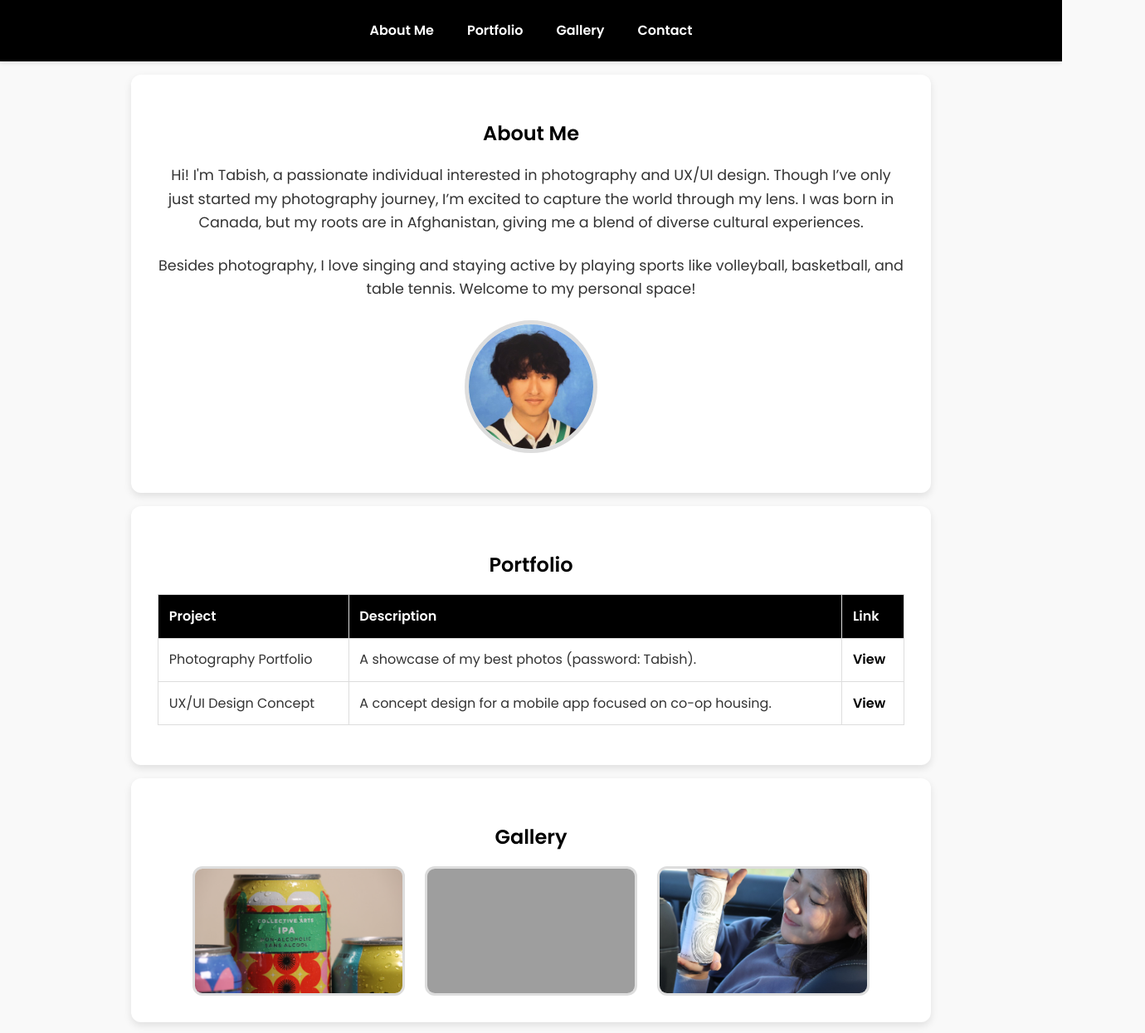
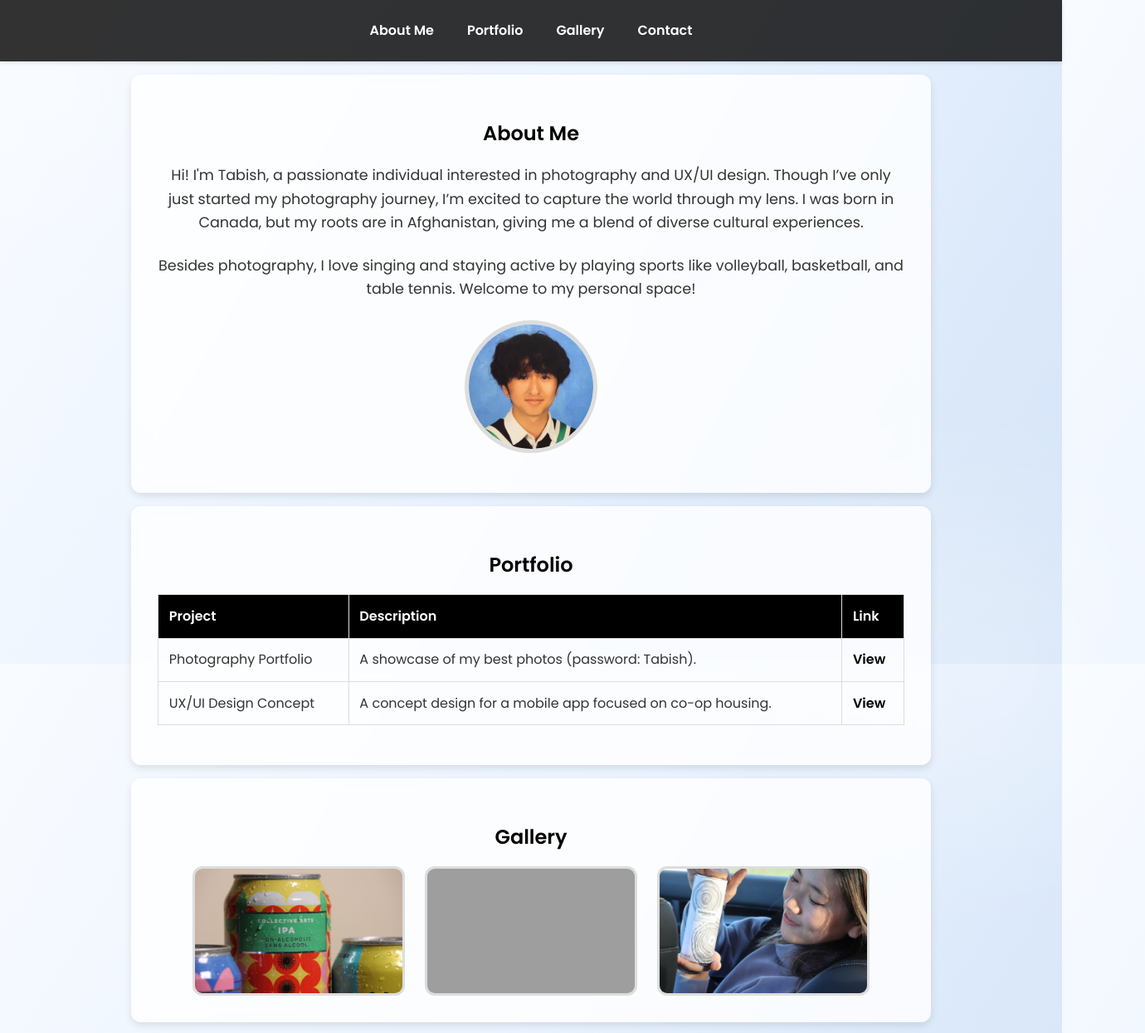
Before and after one commit to tnazary/Final-Project, a plain HTML site: page index.html in a window 1280 px wide. Shown: the top 1245 px of the page at 83% size, 1380 px wide, since content can reach past the window. Drawn offline with Linux system fonts and the light colour scheme; grey boxes are pictures that could not be loaded.

Commit message:
background and stuff

```diff
--- a/index.html
+++ b/index.html
@@ -14,7 +14,10 @@
         margin: 0;
         padding: 0;
         line-height: 1.6;
-        background-color: #f9f9f9;
+        background: linear-gradient(120deg, #f8fbff, #eaf3ff, #d3e3f7);
+        background-attachment: fixed;
+        background-size: cover;
+        background-position: center;
         color: #333;
       }
 
@@ -23,11 +26,14 @@
       }
 
       header {
-        background-color: #000;
+        background: rgba(0, 0, 0, 0.8);
         color: white;
         padding: 1.5rem 0;
         text-align: center;
         box-shadow: 0 2px 5px rgba(0, 0, 0, 0.1);
+        position: sticky;
+        top: 0;
+        z-index: 1000;
       }
 
       nav ul {
@@ -50,7 +56,7 @@
       }
 
       nav ul li a:hover {
-        color: #888;
+        color: #88c0d0;
       }
 
       /* Section Styles */
@@ -58,9 +64,10 @@
         padding: 2rem;
         margin: 1rem auto;
         max-width: 900px;
-        background-color: white;
+        background: rgba(255, 255, 255, 0.8);
         border-radius: 12px;
         box-shadow: 0 4px 10px rgba(0, 0, 0, 0.1);
+        backdrop-filter: blur(10px);
       }
 
       section h1 {
@@ -144,7 +151,7 @@
       /* Footer */
       footer {
         text-align: center;
-        background-color: #000;
+        background: rgba(0, 0, 0, 0.8);
         color: white;
         padding: 1.5rem 0;
         margin-top: 2rem;
@@ -162,9 +169,45 @@
       footer a:hover {
         text-decoration: underline;
       }
+
+      /* Decorative Circles */
+      .circle {
+        position: absolute;
+        background: rgba(255, 255, 255, 0.3);
+        border-radius: 50%;
+        filter: blur(100px);
+        z-index: -1;
+      }
+
+      .circle.one {
+        width: 300px;
+        height: 300px;
+        top: -50px;
+        left: -100px;
+      }
+
+      .circle.two {
+        width: 400px;
+        height: 400px;
+        bottom: -200px;
+        right: -100px;
+      }
+
+      .circle.three {
+        width: 200px;
+        height: 200px;
+        top: 50%;
+        left: 50%;
+        transform: translate(-50%, -50%);
+      }
     </style>
   </head>
   <body>
+    <!-- Decorative Circles -->
+    <div class="circle one"></div>
+    <div class="circle two"></div>
+    <div class="circle three"></div>
+
     <!-- Navigation Bar -->
     <header>
       <nav>
@@ -205,7 +248,7 @@
           <tr>
             <td>UX/UI Design Concept</td>
             <td>A concept design for a mobile app focused on co-op housing.</td>
-            <td><a href="https://www.figma.com/proto/43utt4fzKoGgri1SN7r3DA/GBDA210-group-project?page-id=138%3A63&node-id=760-8953&node-type=canvas&viewport=-499%2C623%2C0.12&t=uV2hWBKxIUwYSizF-1&scaling=scale-down&content-scaling=fixed&starting-point-node-id=760%3A8953&show-proto-sidebar=1" target="_blank">View</a></td>
+            <td><a href="https://www.figma.com/proto/43utt4fzKoGgri1SN7r3DA/GBDA210-group-project" target="_blank">View</a></td>
           </tr>
         </tbody>
       </table>
```
